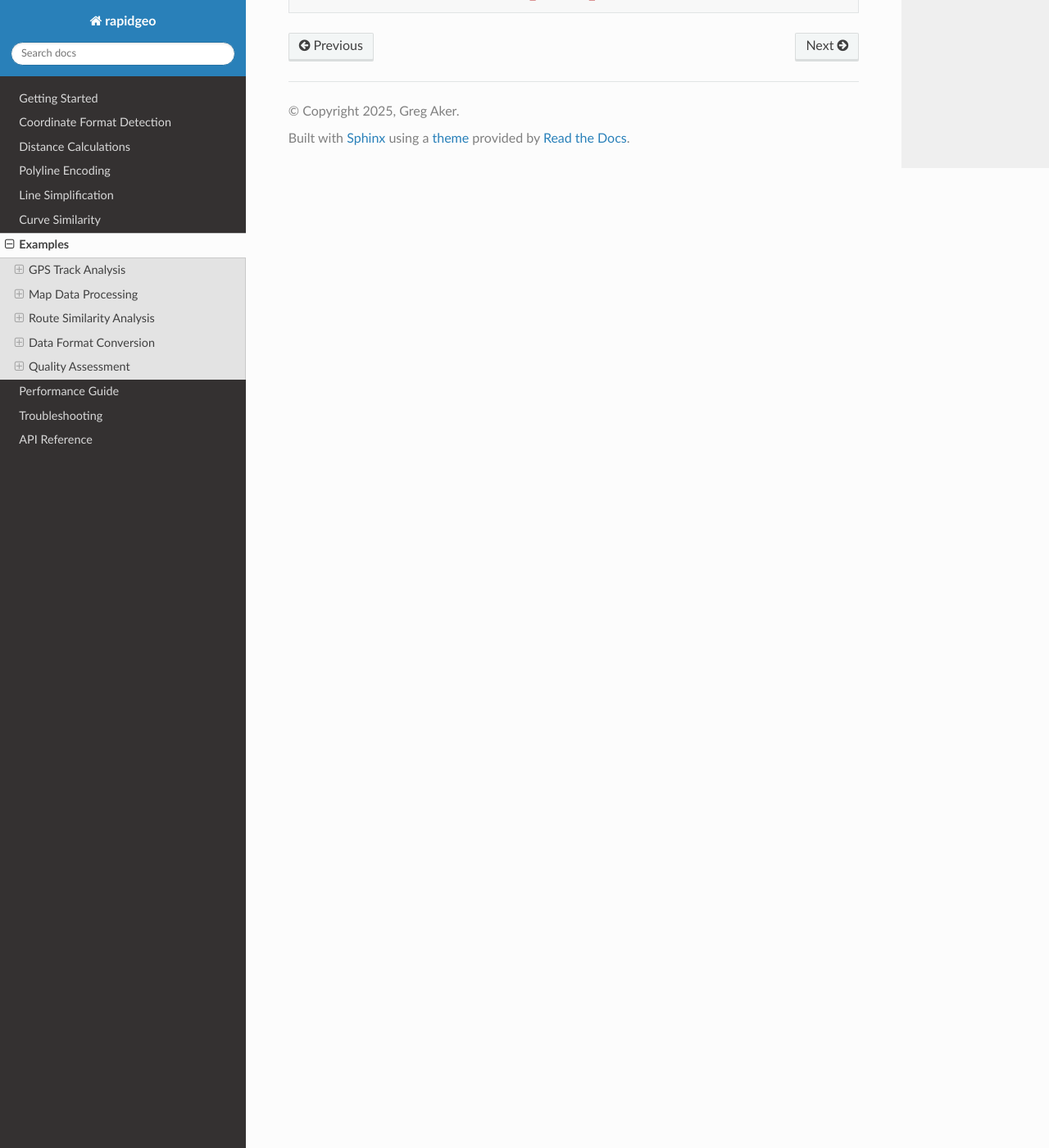
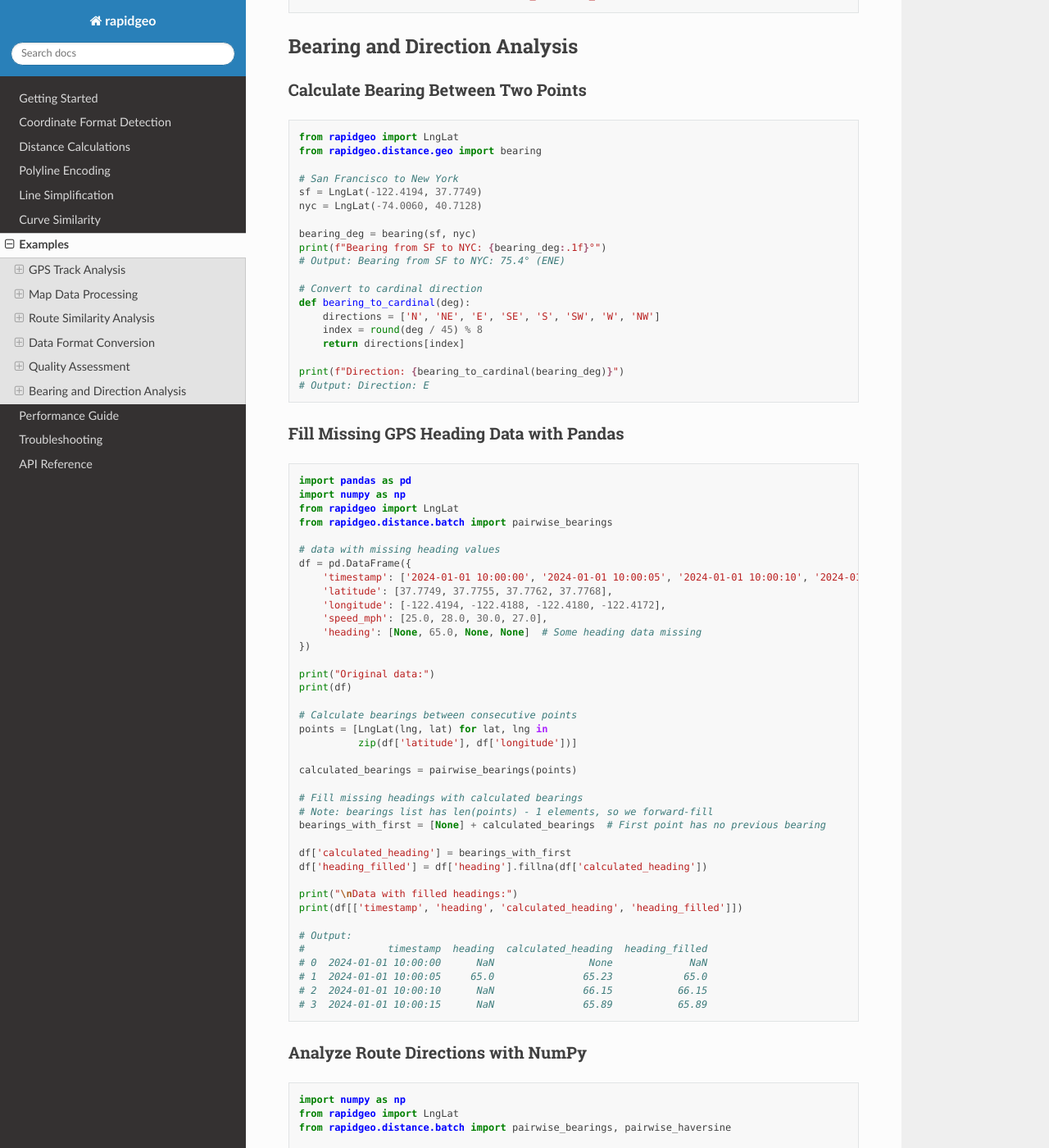
Before and after one commit to gaker/rapidgeo, a Sphinx documentation site: the page built from rapidgeo-py/docs/examples.rst, in a window 1280 px wide and 1400 px high, scrolled down 8132 px. Shown: the whole window at 82% size. Built offline with Sphinx 7.4.7 and the Read the Docs theme 3.1.0, drawn with Linux system fonts in a browser that asks for light colours; the version number is read from the project's files by our own code; some of the changed text lies outside the part shown.

```diff
--- a/Cargo.toml
+++ b/Cargo.toml
@@ -9,7 +9,7 @@ members = [
 ]
 
 [workspace.package]
-version = "0.2.1"
+version = "0.2.2"
 edition = "2021"
 license = "MIT OR Apache-2.0"
 authors = ["gaker"]
--- a/rapidgeo-py/docs/examples.rst
+++ b/rapidgeo-py/docs/examples.rst
@@ -475,3 +475,128 @@ Compare Original vs Simplified Tracks
         print(f"Tolerance {tolerance}m: {results['point_reduction_pct']:.1f}% fewer points, "
               f"{results['length_error_pct']:.2f}% length error, "
               f"max deviation {results['max_deviation_m']:.1f}m")
+
+Bearing and Direction Analysis
+-------------------------------
+
+Calculate Bearing Between Two Points
+~~~~~~~~~~~~~~~~~~~~~~~~~~~~~~~~~~~~~
+
+.. code-block:: python
+
+    from rapidgeo import LngLat
+    from rapidgeo.distance.geo import bearing
+
+    # San Francisco to New York
+    sf = LngLat(-122.4194, 37.7749)
+    nyc = LngLat(-74.0060, 40.7128)
+
+    bearing_deg = bearing(sf, nyc)
+    print(f"Bearing from SF to NYC: {bearing_deg:.1f}°")
+    # Output: Bearing from SF to NYC: 75.4° (ENE)
+
+    # Convert to cardinal direction
+    def bearing_to_cardinal(deg):
+        directions = ['N', 'NE', 'E', 'SE', 'S', 'SW', 'W', 'NW']
+        index = round(deg / 45) % 8
+        return directions[index]
+
+    print(f"Direction: {bearing_to_cardinal(bearing_deg)}")
+    # Output: Direction: E
+
+Fill Missing GPS Heading Data with Pandas
+~~~~~~~~~~~~~~~~~~~~~~~~~~~~~~~~~~~~~~~~~~
+
+.. code-block:: python
+
+    import pandas as pd
+    import numpy as np
+    from rapidgeo import LngLat
+    from rapidgeo.distance.batch import pairwise_bearings
+
+    # data with missing heading values
+    df = pd.DataFrame({
+        'timestamp': ['2024-01-01 10:00:00', '2024-01-01 10:00:05', '2024-01-01 10:00:10', '2024-01-01 10:00:15'],
+        'latitude': [37.7749, 37.7755, 37.7762, 37.7768],
+        'longitude': [-122.4194, -122.4188, -122.4180, -122.4172],
+        'speed_mph': [25.0, 28.0, 30.0, 27.0],
+        'heading': [None, 65.0, None, None]  # Some heading data missing
+    })
+
+    print("Original data:")
+    print(df)
+
+    # Calculate bearings between consecutive points
+    points = [LngLat(lng, lat) for lat, lng in
+              zip(df['latitude'], df['longitude'])]
+
+    calculated_bearings = pairwise_bearings(points)
+
+    # Fill missing headings with calculated bearings
+    # Note: bearings list has len(points) - 1 elements, so we forward-fill
+    bearings_with_first = [None] + calculated_bearings  # First point has no previous bearing
+
+    df['calculated_heading'] = bearings_with_first
+    df['heading_filled'] = df['heading'].fillna(df['calculated_heading'])
+
+    print("\nData with filled headings:")
+    print(df[['timestamp', 'heading', 'calculated_heading', 'heading_filled']])
+
+    # Output:
+    #              timestamp  heading  calculated_heading  heading_filled
+    # 0  2024-01-01 10:00:00      NaN                None             NaN
+    # 1  2024-01-01 10:00:05     65.0               65.23            65.0
+    # 2  2024-01-01 10:00:10      NaN               66.15           66.15
+    # 3  2024-01-01 10:00:15      NaN               65.89           65.89
+
+Analyze Route Directions with NumPy
+~~~~~~~~~~~~~~~~~~~~~~~~~~~~~~~~~~~~
+
+.. code-block:: python
+
+    import numpy as np
+    from rapidgeo import LngLat
+    from rapidgeo.distance.batch import pairwise_bearings, pairwise_haversine
+
+    # GPS track data as NumPy arrays
+    lats = np.array([37.7749, 37.7755, 37.7762, 37.7768, 37.7775, 37.7780])
+    lngs = np.array([-122.4194, -122.4188, -122.4180, -122.4172, -122.4165, -122.4160])
+
+    # Convert to LngLat objects
+    points = [LngLat(lng, lat) for lat, lng in zip(lats, lngs)]
+
+    # Calculate bearings and distances
+    bearings = np.array(pairwise_bearings(points))
+    distances = np.array(pairwise_haversine(points))
+
+    print("Segment analysis:")
+    for i, (bearing, distance) in enumerate(zip(bearings, distances)):
+        print(f"Segment {i}: {distance:.1f}m at {bearing:.1f}°")
+
+    # Detect turns (significant bearing changes)
+    bearing_changes = np.abs(np.diff(bearings))
+    # Handle wraparound (e.g., 359° to 1° is 2°, not 358°)
+    bearing_changes = np.minimum(bearing_changes, 360 - bearing_changes)
+
+    turn_threshold = 15.0  # degrees
+    turns = np.where(bearing_changes > turn_threshold)[0]
+
+    print(f"\nDetected {len(turns)} turns:")
+    for turn_idx in turns:
+        print(f"  Turn at segment {turn_idx+1}: {bearing_changes[turn_idx]:.1f}° change")
+
+    # Calculate total distance
+    total_distance = np.sum(distances)
+    print(f"\nTotal distance: {total_distance:.1f}m")
+
+    # Output:
+    # Segment analysis:
+    # Segment 0: 75.3m at 65.2°
+    # Segment 1: 76.1m at 66.1°
+    # Segment 2: 75.8m at 65.9°
+    # Segment 3: 76.2m at 66.3°
+    # Segment 4: 75.5m at 65.7°
+    #
+    # Detected 0 turns:
+    #
+    # Total distance: 378.9m
```
Also changed, not shown: README.md (+4 -4 lines), 2 other files.
